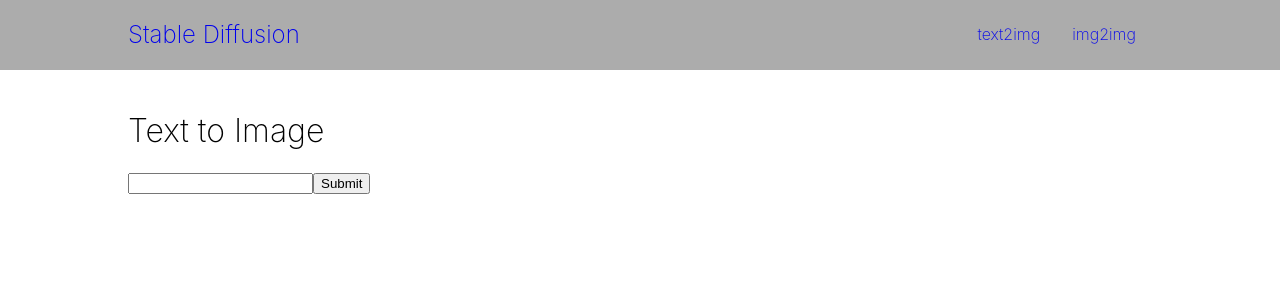
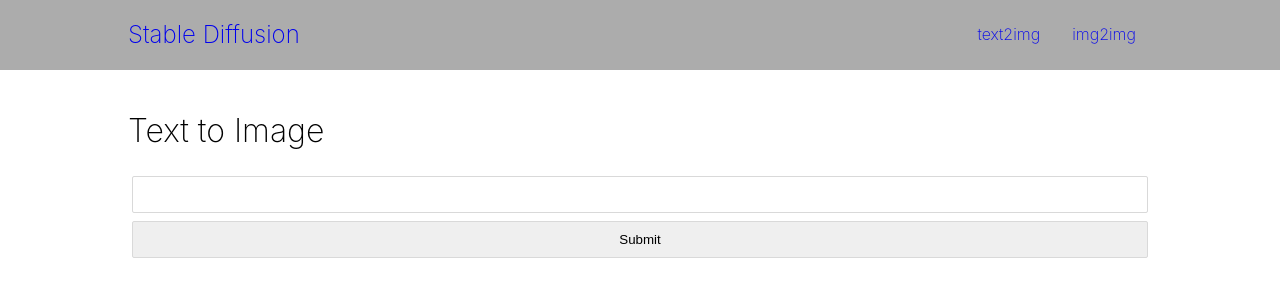
Before and after one commit to dustnehowl/stable_diffusion_web, a React (Create React App) app: page /text2img in a window 1280 px wide. Shown: the top 300 px of the page. Built offline with nearby package versions, Linux system fonts and the light colour scheme.

Commit message:
Add Text2img

```diff
--- a/src/components/Img2img.jsx
+++ b/src/components/Img2img.jsx
@@ -5,11 +5,16 @@
     justify-content: center;
     margin: auto;
     padding-bottom: 200px;
+    h1 {
+        font-weight: 200;
+    }
 `
 
 const Img2img = () => {
     return (
-        <div>Hello, world!</div>
+        <CustomDiv>
+            <h1>Image to Image</h1>
+        </CustomDiv>
     );
 }
 
--- a/src/components/Text2img.jsx
+++ b/src/components/Text2img.jsx
@@ -1,25 +1,51 @@
 import styled from "styled-components";
+import { useState } from 'react'
 import {useForm} from 'react-hook-form';
 
-const CustomDiv = styled.div`
+const NewStyle = styled.div`
     width : 1024px;
     margin: auto;
     h1 {
         font-weight: 200;
     }
+    form {
+        display: flex;
+        flex-direction: column;
+        margin : auto;
+        width: 100%;
+        height: 100%;
+        // border: 2px solid;
+    }
+    label{
+        margin : 5px;
+        font-size: 14px;
+        font-weight: 600;
+    }
+    input{
+        margin: 4px;
+        border : 1px solid #d9d9d9;
+        border-radius: 2px;
+        padding: 10px
+    }
+    .submitButton{
+        background-color: #d2e7e8;
+    }
 `
 
 const Text2img = () => {
     const { register, handleSubmit } = useForm();
-    const onSubmit = data => console.log(data);
+    const {img, setImg} = useState(null);
+    const onSubmit = data => {
+        alert(data.text);
+    };
     return (
-        <CustomDiv>
+        <NewStyle>
             <h1>Text to Image</h1>
             <form onSubmit={handleSubmit(onSubmit)}>
-            <input {...register("firstName")} />
+            <input {...register("text")} />
             <input type="submit" />
             </form>
-        </CustomDiv>
+        </NewStyle>
     );
 }
 
```
